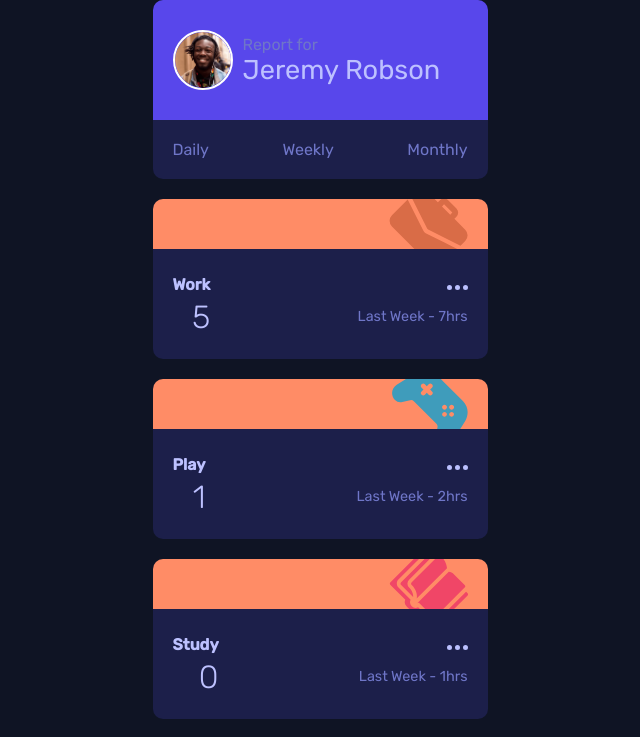
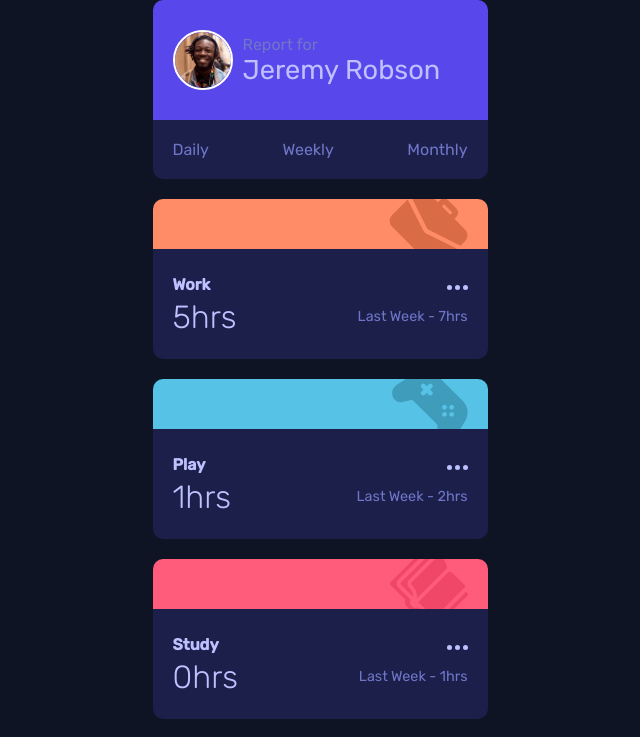
Before and after one commit to kujerocoding/time-tracking-dashboard, a React (Vite) app: page / in a window 1280 px wide. Shown: the top 737 px of the page, without its empty margins (320-960 px from the left). Built offline with nearby package versions, Linux system fonts and the light colour scheme.

Commit message:
update switch case statement that whatever the title, it returns the iconBG color and add background color style to the icon container with the value of iconBG

```diff
--- a/src/components/Activity.jsx
+++ b/src/components/Activity.jsx
@@ -3,37 +3,48 @@ import React from 'react'
 const Activity = (props) => {
 
     let imgURL;
+    let iconBG;
 
     switch(props.title){
         case 'Work':
             imgURL = 'icon-work.svg';
+            iconBG = 'hsl(15, 100%, 70%)';
             break;
         case 'Play':
             imgURL = 'icon-play.svg';
+            iconBG = 'hsl(195, 74%, 62%)';
             break;
         case 'Study':
             imgURL = 'icon-study.svg';
+            iconBG = 'hsl(348, 100%, 68%)';
             break;
         case 'Exercise':
             imgURL = 'icon-exercise.svg';
+            iconBG = 'hsl(145, 58%, 55%)';
             break;
         case 'Social':
             imgURL = 'icon-social.svg';
+            iconBG = 'hsl(264, 64%, 52%)';
             break;
         case 'Self Care':
             imgURL = 'icon-self-care.svg';
+            iconBG = 'hsl(43, 84%, 65%)';
         default:
     }
 
+const iconBGStyle = {
+    backgroundColor : iconBG
+}
+
   return (
     <div className='activity--container'>
-        <div className='activity--icon--container'>
-            <img src={`./src/assets/images/${imgURL}`} alt="suitcase icon" />
+        <div className='activity--icon--container' style={iconBGStyle}>
+            <img src={`./src/assets/images/${imgURL}`} alt={props.title} />
         </div>
         <div className='activity--details--container'>
             <div>
                 <p className='activity--title'>{props.title}</p>
-                <p className='activity--hour'>{props.dailyCurrent}</p>
+                <p className='activity--hour'>{props.dailyCurrent}hrs</p>
             </div>
             <div>
                 <img src="./src/assets/images/icon-ellipsis.svg" alt="Ellipsis icon" />
```
